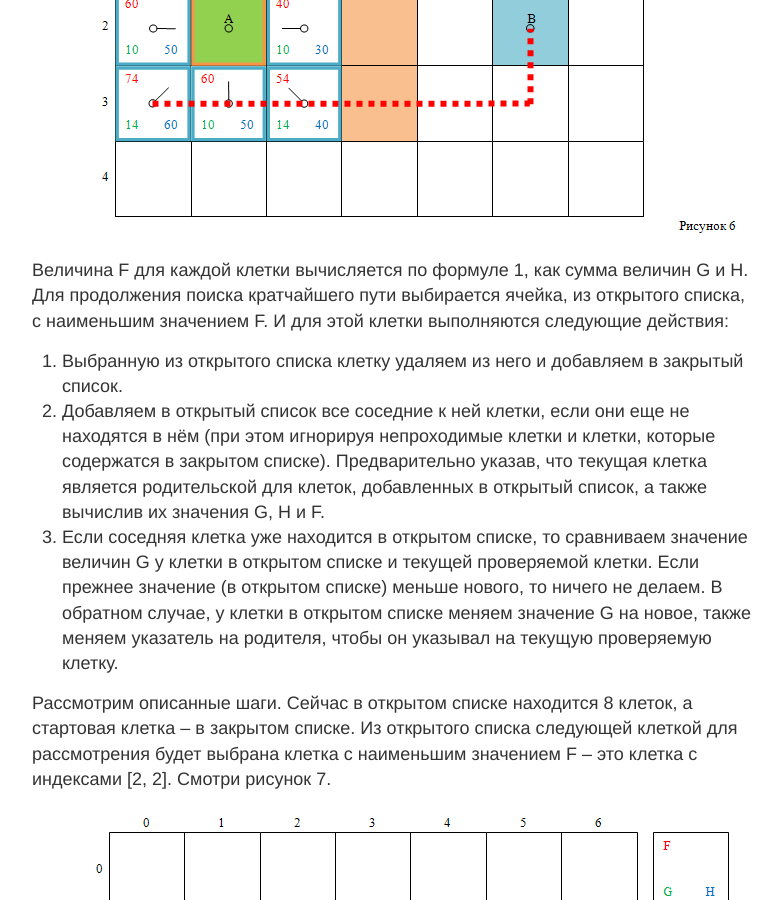
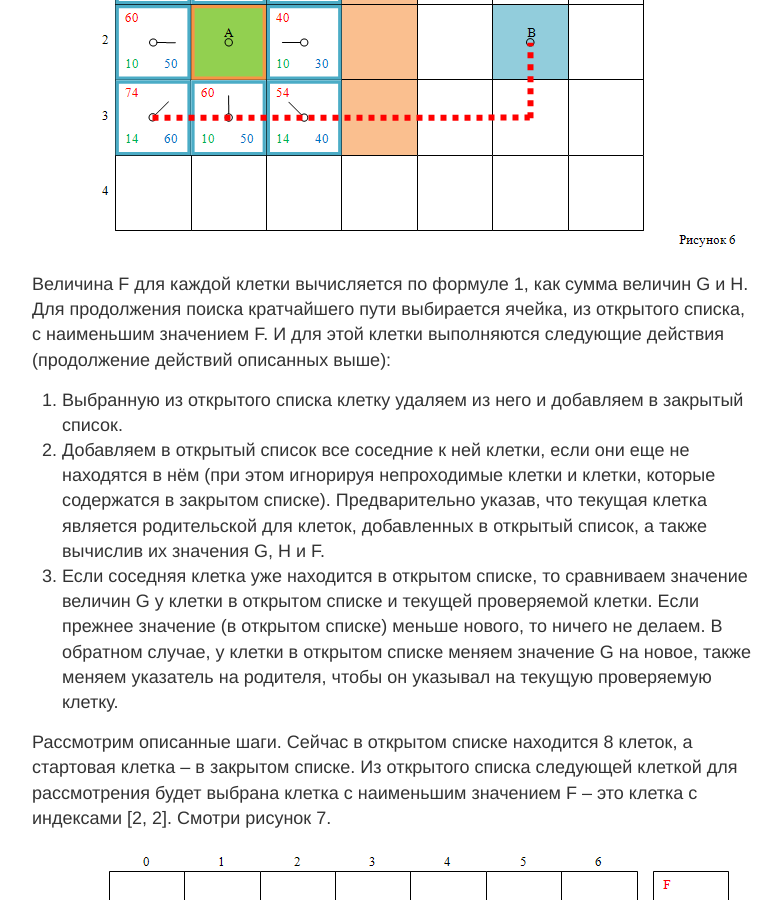
Before and after one commit to vitalissius/vitalissius.github.io, a Jekyll site: the page built from _posts/2016-9-12-A-Star-Pathfinding-for-Beginners.md, in a window 1280 px wide and 900 px high, scrolled down 4363 px. Shown: the whole window, without its empty margins (248-1029 px from the left). Built offline with Jekyll 4.4.1, drawn with Linux system fonts in a browser that asks for light colours; some of the changed text lies outside the part shown.

Commit message:
Update 2016-9-12-A-Star-Pathfinding-for-Beginners.md

```diff
--- a/_posts/2016-9-12-A-Star-Pathfinding-for-Beginners.md
+++ b/_posts/2016-9-12-A-Star-Pathfinding-for-Beginners.md
@@ -27,7 +27,7 @@ title: Алгоритм А* для новичков
 
 Далее необходимо выбрать одну клетку из находящихся в открытом списке клеток, и, практически, повторить вышеописанный процесс. Но следующая клетка из открытого списка, выбирается не случайно, а в зависимости от её величины F.
 
-###Оценка пути
+### Оценка пути
 
 Величина F вычисляется по формуле 1:
 
@@ -55,7 +55,7 @@ F = G + H (1)
 [<img src="{{ site.baseurl }}/images/astar/astarimag06.PNG" alt="Рисунок 6"/>]({{ site.baseurl }}/images/astar/astarimag06.PNG)
 
 Величина F для каждой клетки вычисляется по формуле 1, как сумма величин G и H.
-Для продолжения поиска кратчайшего пути выбирается ячейка, из открытого списка, с наименьшим значением F. И для этой клетки выполняются следующие действия:
+Для продолжения поиска кратчайшего пути выбирается ячейка, из открытого списка, с наименьшим значением F. И для этой клетки выполняются следующие действия (продолжение действий описанных выше):
 
 4. Выбранную из открытого списка клетку удаляем из него и добавляем в закрытый список.
 5.	Добавляем в открытый список все соседние к ней клетки, если они еще не находятся в нём (при этом игнорируя непроходимые клетки и клетки, которые содержатся в закрытом списке). Предварительно указав, что текущая клетка является родительской для клеток, добавленных в открытый список, а также вычислив их значения G, H и F.
```
